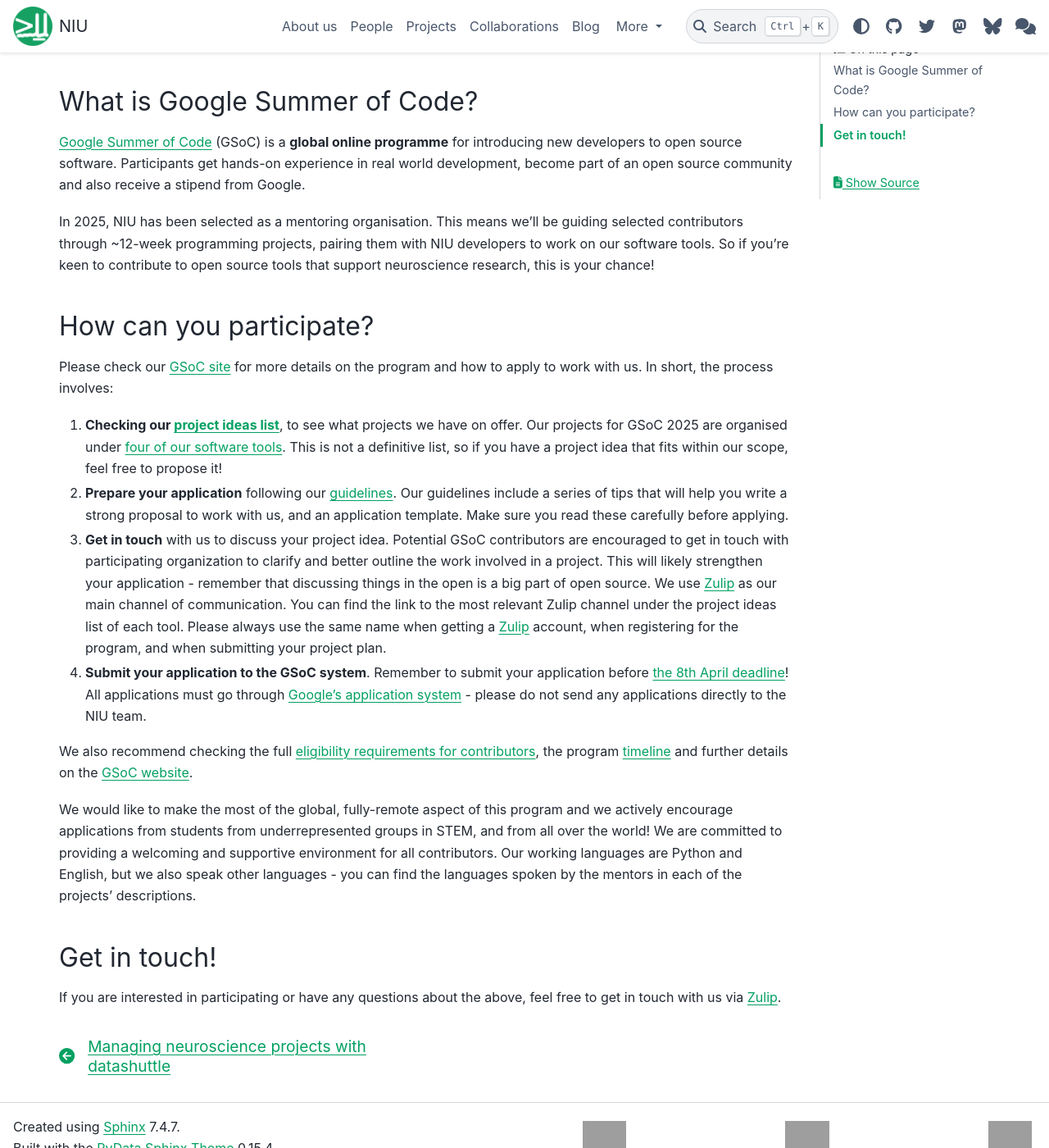
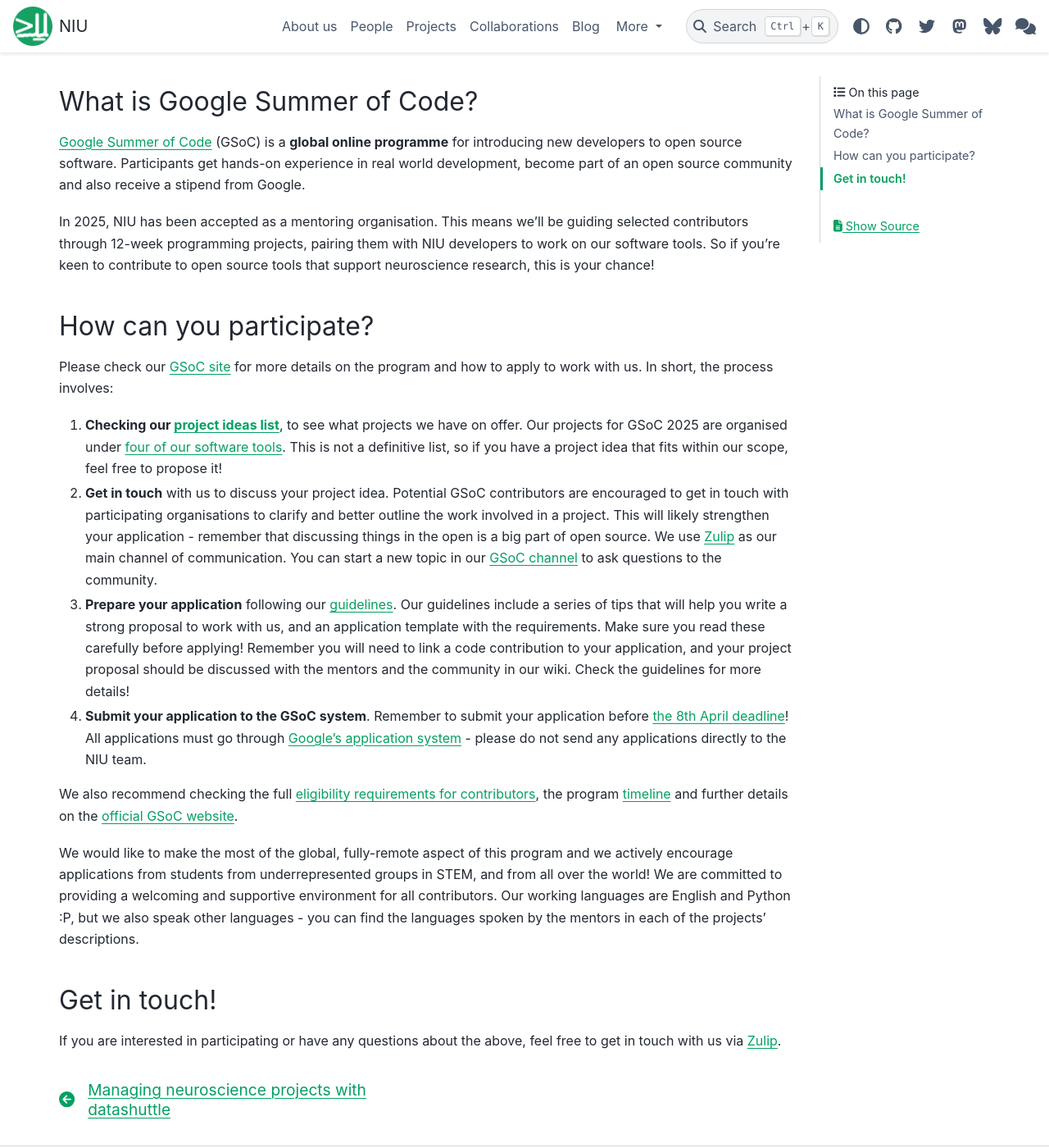
Before and after one commit to neuroinformatics-unit/neuroinformatics-unit.github.io, a Sphinx documentation site: the page built from docs/source/blog/gsoc2025.md, in a window 1280 px wide and 1400 px high, scrolled down 963 px. Shown: the whole window at 82% size. Built offline with Sphinx 7.4.7 and the PyData theme 0.15.4, drawn with Linux system fonts in a browser that asks for light colours; nearby versions of some CDN libraries; grey boxes are pictures that could not be loaded.

Commit message:
Update blogpost

```diff
--- a/docs/source/blog/gsoc2025.md
+++ b/docs/source/blog/gsoc2025.md
@@ -21,7 +21,7 @@
 ## What is Google Summer of Code?
 [Google Summer of Code](https://summerofcode.withgoogle.com/) (GSoC) is a **global online programme** for introducing new developers to open source software. Participants get hands-on experience in real world development, become part of an open source community and also receive a stipend from Google.
 
-In 2025, NIU has been selected as a mentoring organisation. This means we’ll be guiding selected contributors through ~12-week programming projects, pairing them with NIU developers to work on our software tools. So if you’re keen to contribute to open source tools that support neuroscience research, this is your chance!
+In 2025, NIU has been accepted as a mentoring organisation. This means we’ll be guiding selected contributors through 12-week programming projects, pairing them with NIU developers to work on our software tools. So if you’re keen to contribute to open source tools that support neuroscience research, this is your chance!
 
 
 ## How can you participate?
@@ -29,15 +29,15 @@
 
 1. **Checking our [project ideas list](../get-involved/gsoc/projects_2025/index.md)**, to see what projects we have on offer. Our projects for GSoC 2025 are organised under [four of our software tools](../get-involved/gsoc/index.md#gsoc-niu-projects-2025). This is not a definitive list, so if you have a project idea that fits within our scope, feel free to propose it!
 
-2. **Prepare your application** following our [guidelines](../get-involved/gsoc/guidelines.md). Our guidelines include a series of tips that will help you write a strong proposal to work with us, and an application template. Make sure you read these carefully before applying.
+2. **Get in touch** with us to discuss your project idea. Potential GSoC contributors are encouraged to get in touch with participating organisations to clarify and better outline the work involved in a project. This will likely strengthen your application - remember that discussing things in the open is a big part of open source. We use [Zulip](https://neuroinformatics.zulipchat.com/) as our main channel of communication. You can start a new topic in our [GSoC channel](https://neuroinformatics.zulipchat.com/#narrow/channel/487898-GSoC) to ask questions to the community.
 
-3. **Get in touch** with us to discuss your project idea. Potential GSoC contributors are encouraged to get in touch with participating organization to clarify and better outline the work involved in a project. This will likely strengthen your application - remember that discussing things in the open is a big part of open source. We use [Zulip](https://neuroinformatics.zulipchat.com/) as our main channel of communication. You can find the link to the most relevant Zulip channel under the project ideas list of each tool. Please always use the same name when getting a [Zulip](https://neuroinformatics.zulipchat.com/) account, when registering for the program, and when submitting your project plan.
+3. **Prepare your application** following our [guidelines](../get-involved/gsoc/guidelines.md). Our guidelines include a series of tips that will help you write a strong proposal to work with us, and an application template with the requirements. Make sure you read these carefully before applying! Remember you will need to link a code contribution to your application, and your project proposal should be discussed with the mentors and the community in our wiki. Check the guidelines for more details!
 
 4. **Submit your application to the GSoC system**. Remember to submit your application before [the 8th April deadline](https://developers.google.com/open-source/gsoc/timeline#april_8_-_1800_utc)! All applications must go through [Google's application system](https://summerofcode.withgoogle.com/) - please do not send any applications directly to the NIU team.
 
-We also recommend checking the full [eligibility requirements for contributors](https://summerofcode.withgoogle.com/rules#:~:text=from%20the%20Program.-,GSoC%20Contributors.,-Eligibility.), the program [timeline](https://developers.google.com/open-source/gsoc/timeline) and further details on the [GSoC website](https://summerofcode.withgoogle.com/).
+We also recommend checking the full [eligibility requirements for contributors](https://summerofcode.withgoogle.com/rules#:~:text=from%20the%20Program.-,GSoC%20Contributors.,-Eligibility.), the program [timeline](https://developers.google.com/open-source/gsoc/timeline) and further details on the [official GSoC website](https://summerofcode.withgoogle.com/).
 
-We would like to make the most of the global, fully-remote aspect of this program and we actively encourage applications from students from underrepresented groups in STEM, and from all over the world! We are committed to providing a welcoming and supportive environment for all contributors. Our working languages are Python and English, but we also speak other languages - you can find the languages spoken by the mentors in each of the projects' descriptions.
+We would like to make the most of the global, fully-remote aspect of this program and we actively encourage applications from students from underrepresented groups in STEM, and from all over the world! We are committed to providing a welcoming and supportive environment for all contributors. Our working languages are English and Python :P, but we also speak other languages - you can find the languages spoken by the mentors in each of the projects' descriptions.
 
 ## Get in touch!
 
```
